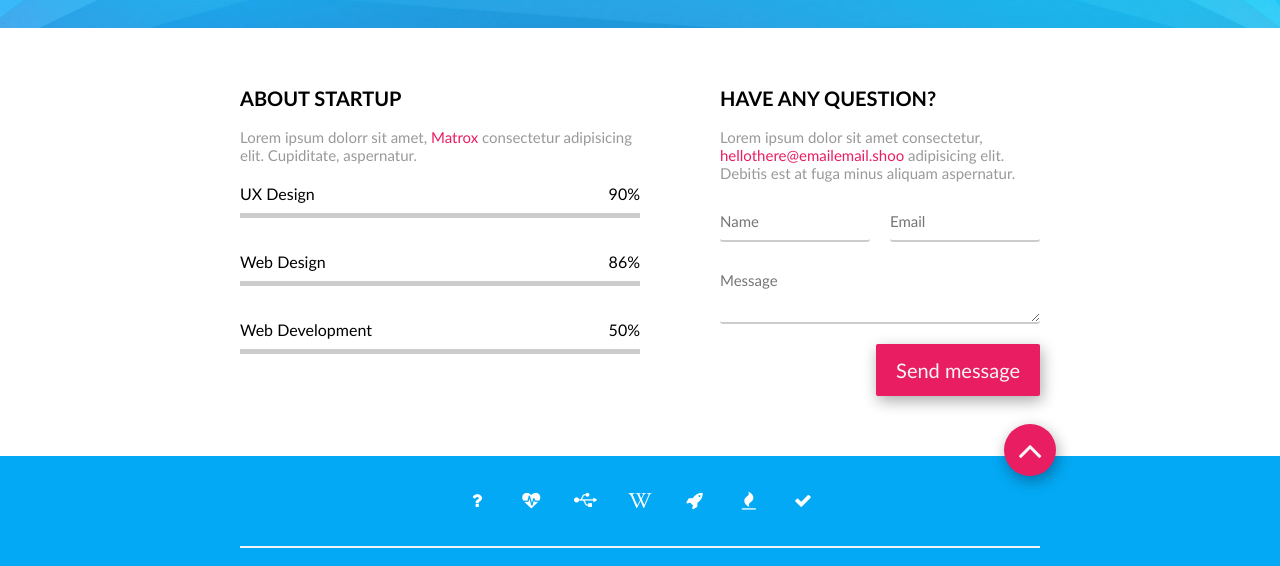
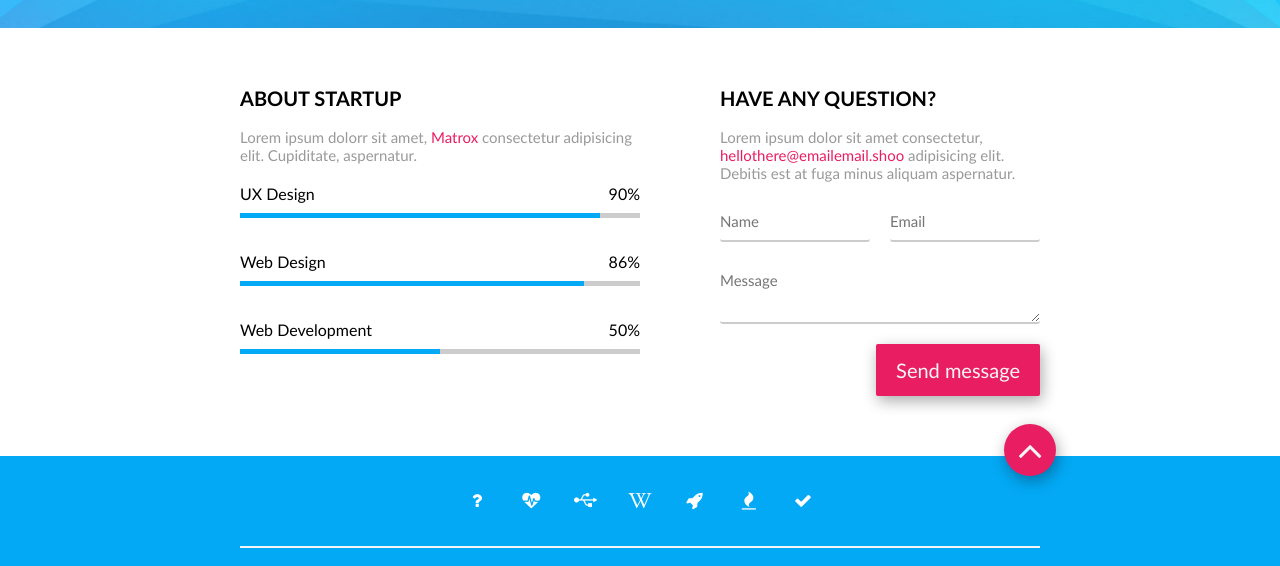
Before and after one commit to zazeli/4-coming-soon, a website: page index.html in a window 1280 px wide. Shown: the part 692-1258 px from the top of the page. Drawn offline with Linux system fonts and the light colour scheme; files whose address does not match are found by name.

Commit message:
Progress bar animation #12

```diff
--- a/index.html
+++ b/index.html
@@ -71,7 +71,9 @@
                         <div class="value">90%</div>
                     </div>
                     <div class="bottom">
-                        <div class="bar" style="width: 90%;"></div>
+                        <div class="bar" style="width: 90%;">
+                            <div class="loading"></div>
+                        </div>
                     </div>
                 </div>
 
@@ -81,7 +83,9 @@
                         <div class="value">86%</div>
                     </div>
                     <div class="bottom">
-                        <div class="bar" style="width: 86%;"></div>
+                        <div class="bar" style="width: 86%;">
+                            <div class="loading"></div>
+                        </div>
                     </div>
                 </div>
 
@@ -91,7 +95,9 @@
                         <div class="value">50%</div>
                     </div>
                     <div class="bottom">
-                        <div class="bar" style="width: 50%;"></div>
+                        <div class="bar" style="width: 50%;">
+                            <div class="loading"></div>
+                        </div>
                     </div>
                 </div>
             </div>
```
